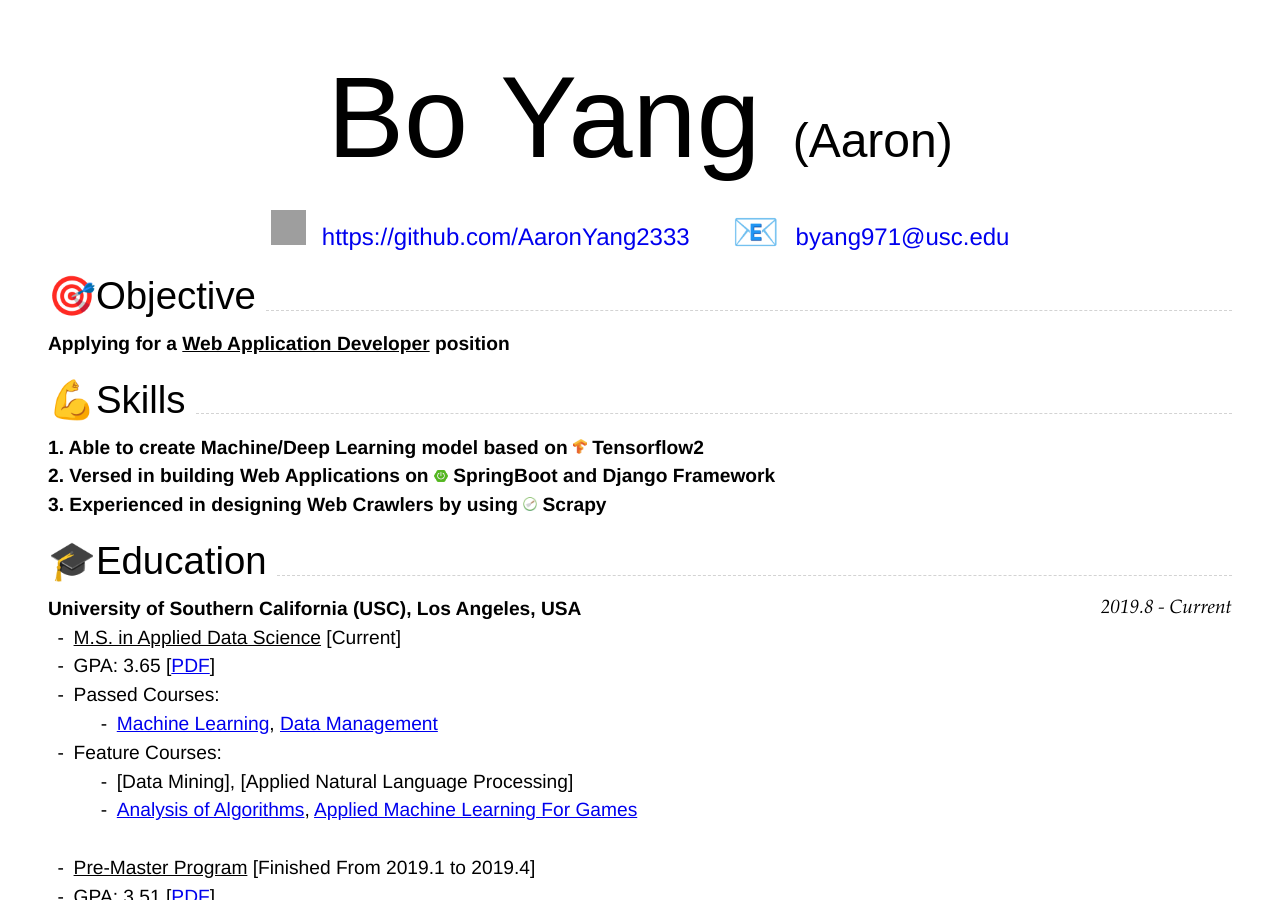
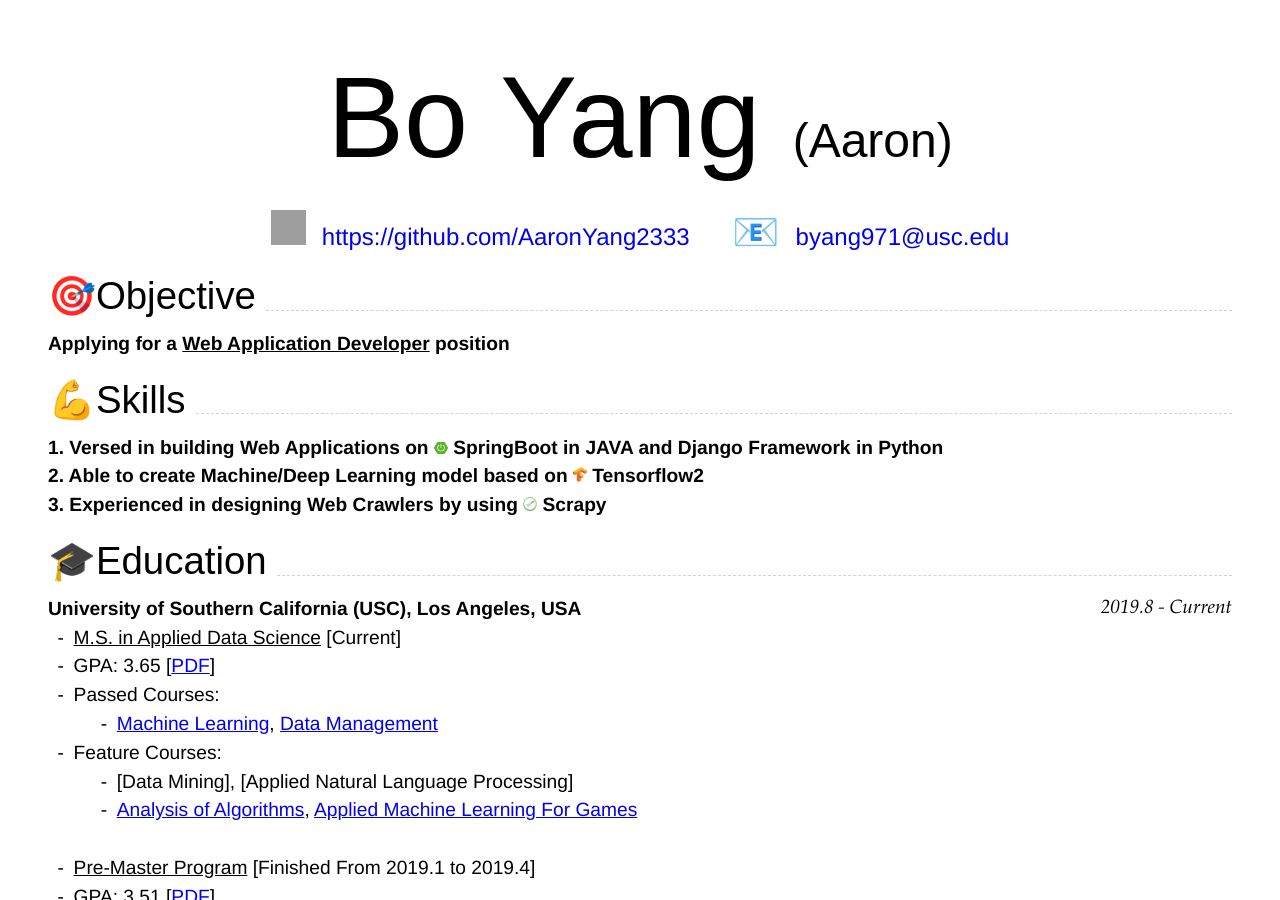
Before and after one commit to callmeorangecat/resume, a Jekyll site: the page built from index.md, in a window 1280 px wide and 900 px high. Built offline with Jekyll 4.4.1, drawn with Linux system fonts in a browser that asks for light colours; grey boxes are pictures that could not be loaded.

Commit message:
change skill order

```diff
--- a/index.md
+++ b/index.md
@@ -16,8 +16,10 @@ github:
 #### __Applying for a <u>Web Application Developer</u> position__
 
 ## <span>&#128170;</span>Skills
-#### __1. Able to create Machine/Deep Learning model based on <span><img src="assets/icons/tensorflow.png" height="15" width="14"> Tensorflow2</span>__
-#### __2. Versed in building Web Applications on <span><img src="assets/icons/springboot.png" height="12" width="14"> SpringBoot</span> and Django Framework__
+#### __1. Versed in building Web Applications on <span><img src="assets/icons/springboot.png" height="12" width="14"> SpringBoot in JAVA</span> and Django Framework in Python__
+
+#### __2. Able to create Machine/Deep Learning model based on <span><img src="assets/icons/tensorflow.png" height="15" width="14"> Tensorflow2</span>__
+
 #### __3. Experienced in designing Web Crawlers by using <span><img src="assets/icons/scrapy.png" height="14" width="14"> Scrapy</span>__
 
 ## <span>&#127891;</span>Education
```
